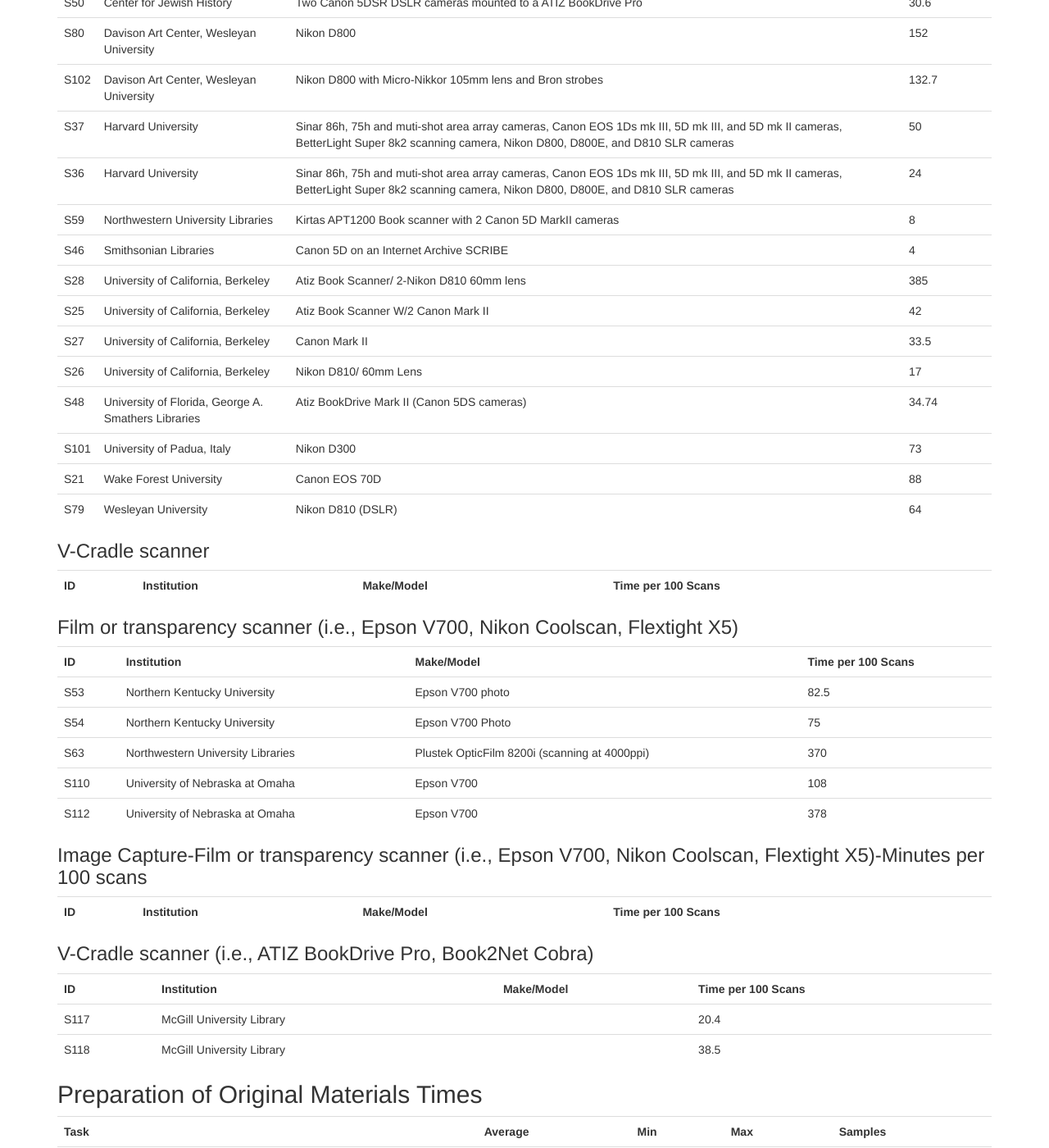
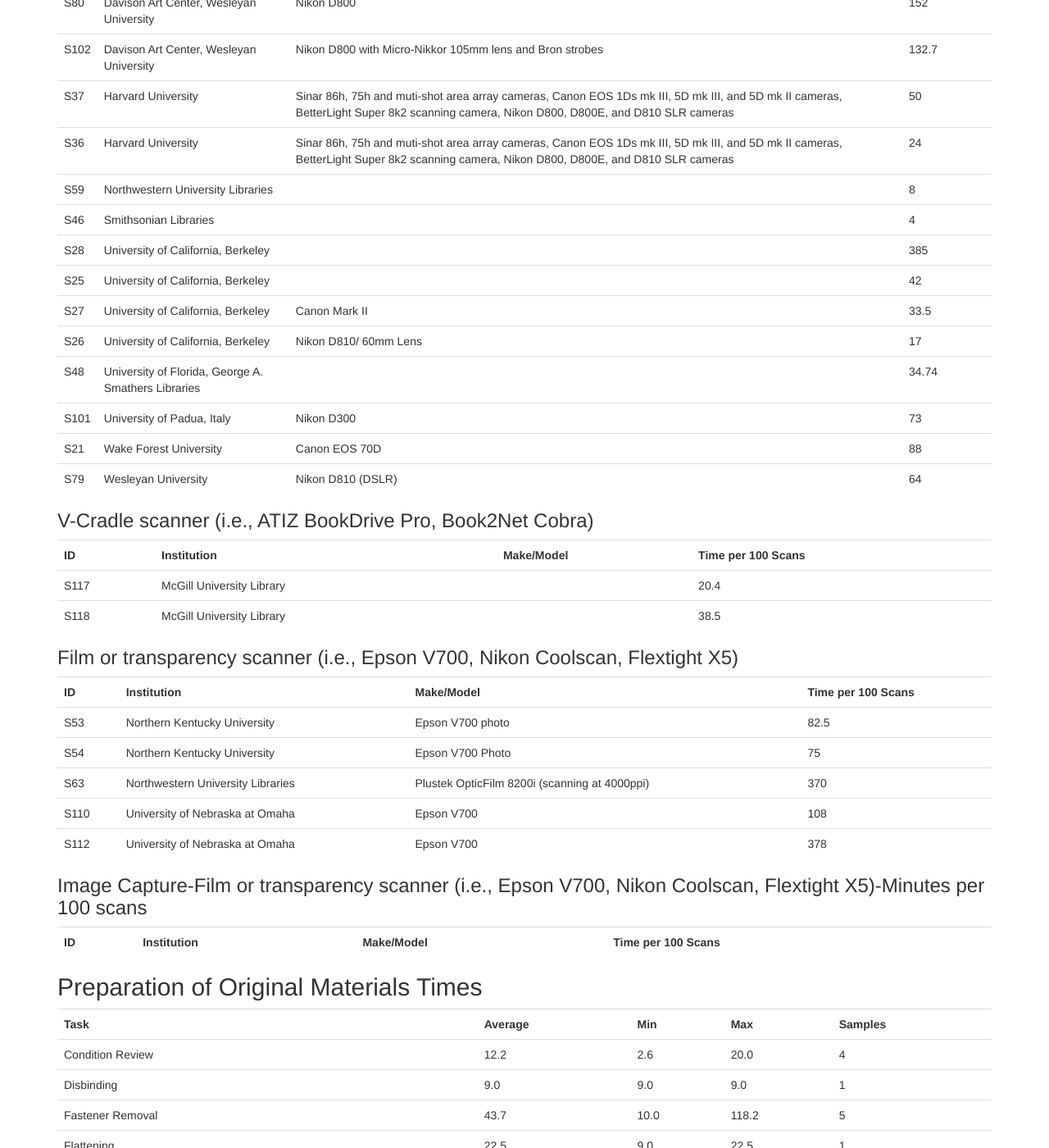
Before and after one commit to clirdlf/digitization_cost_calculator, a Jekyll site: the page built from raw-data.md, in a window 1280 px wide and 1400 px high, scrolled down 3697 px. Shown: the whole window at 82% size. Built offline with Jekyll 4.4.1, drawn with Linux system fonts in a browser that asks for light colours; nearby versions of some CDN libraries; comment, search, counter and statistics services are not loaded; some of the changed text lies outside the part shown.

Commit message:
V-Cradle supported
Fixes issues with multiple V-Cradle elements.

closes #20

```diff
--- a/lib/utilities.rb
+++ b/lib/utilities.rb
@@ -513,6 +513,8 @@
     # 'Post-processing -Color correction and tonal adjustment',
     # 'Post-processing -Cropping',
     # 'Post-processing -Stitching',
+    # 'Align/rotate-Method',
+    # 'Crop-Method',
     'Post-processing-Alignment/rotation-Percent of materials on which process was performed (i.e., "20"; do not use the % sign)',
     'Post-processing-Alignment/rotation-Minutes per 100 scans',
     'Post-processing-Background removal (books/texts)-Percent of materials on which process was performed (i.e., "20"; do not use the % sign)',
--- a/raw-data.md
+++ b/raw-data.md
@@ -86,14 +86,6 @@
     <td>0</td>
   </tr>
 
-  <tr>
-    <td>V-Cradle scanner (i.e., ATIZ BookDrive Pro, Book2Net Cobra)</td>
-    <td>29.4</td>
-    <td>20.4</td>
-    <td>38.5</td>
-    <td>2</td>
-  </tr>
-
 </table>
 
 <h2>Raw Image Capture Data</h2>
@@ -349,7 +341,7 @@
   <tr>
     <td>S47</td>
     <td>Smithsonian Libraries</td>
-    <td>PhaseOne BC100</td>
+    <td></td>
     <td>11</td>
     <!-- <td>48</td> -->
   </tr>
@@ -442,7 +434,7 @@
   <tr>
     <td>S57</td>
     <td>McGill University Library</td>
-    <td>book2net - Cobra</td>
+    <td></td>
     <td>26.29</td>
     <!-- <td>58</td> -->
   </tr>
@@ -652,7 +644,7 @@
   <tr>
     <td>S50</td>
     <td>Center for Jewish History</td>
-    <td>Two Canon 5DSR DSLR cameras mounted to a ATIZ BookDrive Pro</td>
+    <td></td>
     <td>30.6</td>
     <!-- <td>51</td> -->
   </tr>
@@ -692,7 +684,7 @@
   <tr>
     <td>S59</td>
     <td>Northwestern University Libraries</td>
-    <td>Kirtas APT1200 Book scanner with 2 Canon 5D MarkII cameras</td>
+    <td></td>
     <td>8</td>
     <!-- <td>60</td> -->
   </tr>
@@ -700,7 +692,7 @@
   <tr>
     <td>S46</td>
     <td>Smithsonian Libraries</td>
-    <td>Canon 5D on an Internet Archive SCRIBE</td>
+    <td></td>
     <td>4</td>
     <!-- <td>47</td> -->
   </tr>
@@ -708,7 +700,7 @@
   <tr>
     <td>S28</td>
     <td>University of California, Berkeley</td>
-    <td>Atiz Book Scanner/ 2-Nikon D810 60mm lens</td>
+    <td></td>
     <td>385</td>
     <!-- <td>29</td> -->
   </tr>
@@ -716,7 +708,7 @@
   <tr>
     <td>S25</td>
     <td>University of California, Berkeley</td>
-    <td>Atiz Book Scanner W/2 Canon Mark II</td>
+    <td></td>
     <td>42</td>
     <!-- <td>26</td> -->
   </tr>
@@ -740,7 +732,7 @@
   <tr>
     <td>S48</td>
     <td>University of Florida, George A. Smathers Libraries</td>
-    <td>Atiz BookDrive Mark II (Canon 5DS cameras)</td>
+    <td></td>
     <td>34.74</td>
     <!-- <td>49</td> -->
   </tr>
@@ -782,6 +774,22 @@
   </tr>
 
 
+  <tr>
+    <td>S117</td>
+    <td>McGill University Library</td>
+    <td></td>
+    <td>20.4</td>
+    <!-- <td>118</td> -->
+  </tr>
+
+  <tr>
+    <td>S118</td>
+    <td>McGill University Library</td>
+    <td></td>
+    <td>38.5</td>
+    <!-- <td>119</td> -->
+  </tr>
+
 </table>
 
 <h3>Film or transparency scanner (i.e., Epson V700, Nikon Coolscan, Flextight X5)</h3>
@@ -847,35 +855,6 @@
     <!-- <th>Lookup Row</th> -->
   </tr>
 
-
-</table>
-
-<h3>V-Cradle scanner (i.e., ATIZ BookDrive Pro, Book2Net Cobra)</h3>
-<table class="table">
-  <tr>
-    <th>ID</th>
-    <th>Institution</th>
-    <th>Make/Model</th>
-    <th>Time per 100 Scans</th>
-    <!-- <th>Lookup Row</th> -->
-  </tr>
-
-
-  <tr>
-    <td>S117</td>
-    <td>McGill University Library</td>
-    <td></td>
-    <td>20.4</td>
-    <!-- <td>118</td> -->
-  </tr>
-
-  <tr>
-    <td>S118</td>
-    <td>McGill University Library</td>
-    <td></td>
-    <td>38.5</td>
-    <!-- <td>119</td> -->
-  </tr>
 
 </table>
 
```
Also changed, not shown: other parts of raw-data.md (+6 -6 lines), data/calculator_data.js.
